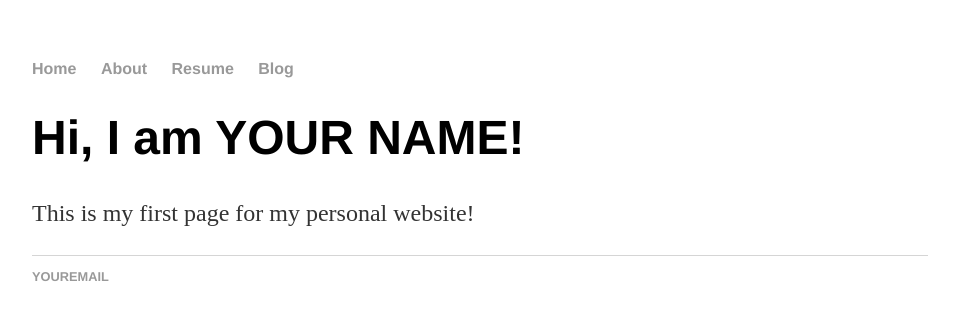
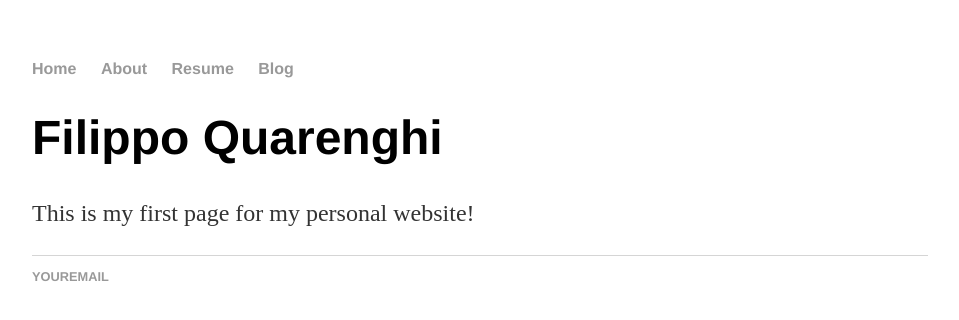
Before and after one commit to fquaren/fquaren, a plain HTML site: page index.html in a window 1280 px wide. Shown: the whole page, without its empty margins (160-1119 px from the left). Drawn offline with Linux system fonts and the light colour scheme.

Commit message:
updated title

```diff
--- a/index.html
+++ b/index.html
@@ -15,7 +15,7 @@
    </nav>
    <div class=”container”>
      <div class=”blurb”>
-       <h1>Hi, I am YOUR NAME!</h1>
+       <h1>Filippo Quarenghi</h1>
        <p>This is my first page for my personal website!</a></p>
      </div>
    </div>
```
